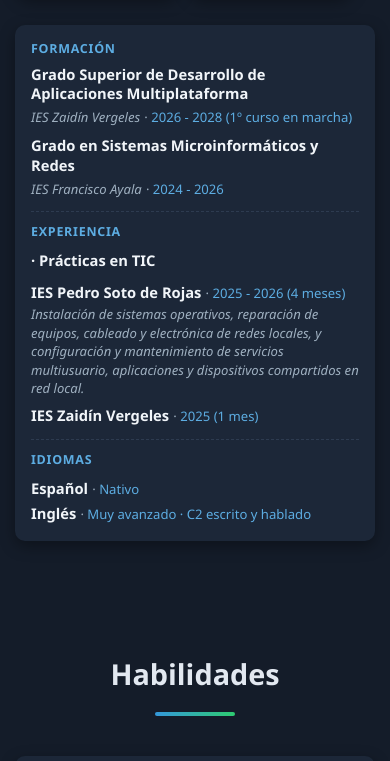
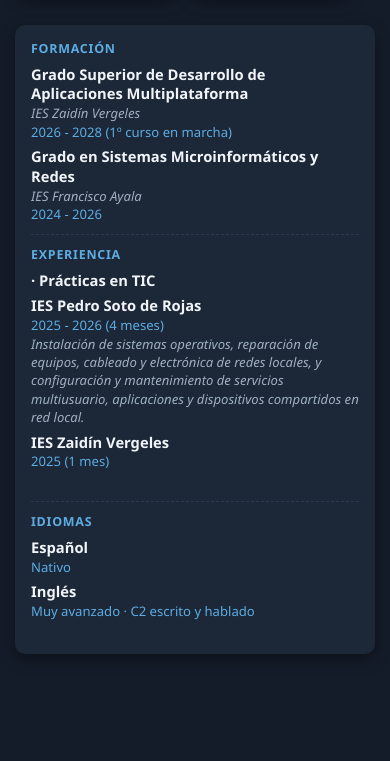
Before and after one commit to Scanmol/scanmolcv, a plain HTML site: page index.html in a window 390 px wide. Shown: the part 1065-1826 px from the top of the page. Drawn offline with Linux system fonts and the light colour scheme.

Commit message:
cambios a los margenes y a la formacion

```diff
--- a/styles.css
+++ b/styles.css
@@ -13,7 +13,7 @@ body {
 }
 
 .container {
-    max-width: 1400px;
+    max-width: 1600px;
     margin: 0 auto;
     margin-bottom: 90px;
     padding: 0 20px;
@@ -1463,3 +1463,52 @@ html[data-theme="dark"] .contact-icon2 {
     background: #eef1f5;
     object-fit: contain;
 }
+
+/* ===== Formación · Experiencia · Idiomas en COLUMNAS (dentro del panel derecho) ===== */
+.formacion-bloque .content {
+    grid-template-columns: minmax(0, 1.10fr) minmax(0, 1.40fr) minmax(0, 0.90fr);
+    gap: 0;
+}
+
+.formacion-bloque .column + .column {
+    margin-top: 0;
+    margin-bottom: 20px;
+    padding-top: 0;
+    padding-left: 16px;
+    margin-left: 18px;
+    border-top: none;
+    border-left: 1px dashed #dfe4ea;
+}
+html[data-theme="dark"] .formacion-bloque .column + .column { border-left-color: #2d3b50; }
+
+/* Dentro de cada columna las líneas vuelven a apilarse */
+.education-item .item-subtitle,
+.education-item .item-date,
+.middle-column .item-title, .middle-column .item-date,
+.right-column .item-title, .right-column .item-date { display: block; }
+
+.education-item .item-date::before,
+.item-title + .item-date::before { content: none; }
+
+.right-column .experience-item { display: block; margin: 0 0 6px; }
+.right-column .experience-item:last-child { margin-bottom: 0; }
+
+/* Con poco ancho, el lateral pasa debajo y las columnas siguen lado a lado */
+@media (max-width: 1000px) {
+    #sobre-mi .container { grid-template-columns: minmax(0, 1fr); }
+    .formacion-bloque { margin-top: 28px; }
+}
+
+/* En móvil, las tres columnas se apilan con una línea entre ellas */
+@media (max-width: 700px) {
+    .formacion-bloque .content { grid-template-columns: minmax(0, 1fr); }
+    .formacion-bloque .column + .column {
+        margin-left: 0;
+        padding-left: 0;
+        margin-top: 10px;
+        padding-top: 10px;
+        border-left: none;
+        border-top: 1px dashed #dfe4ea;
+    }
+    html[data-theme="dark"] .formacion-bloque .column + .column { border-top-color: #2d3b50; }
+}
```
